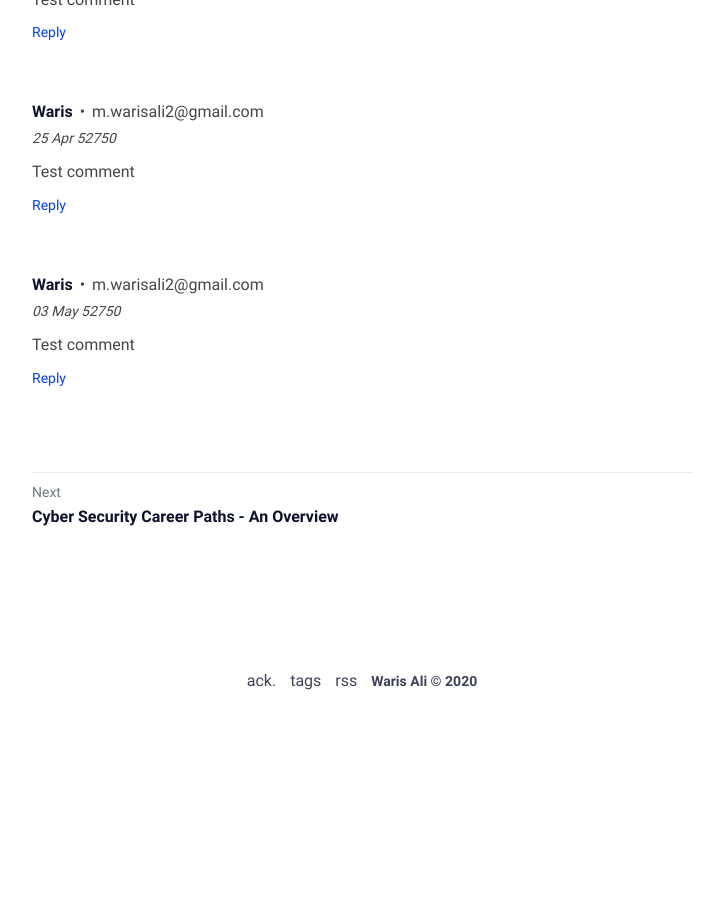
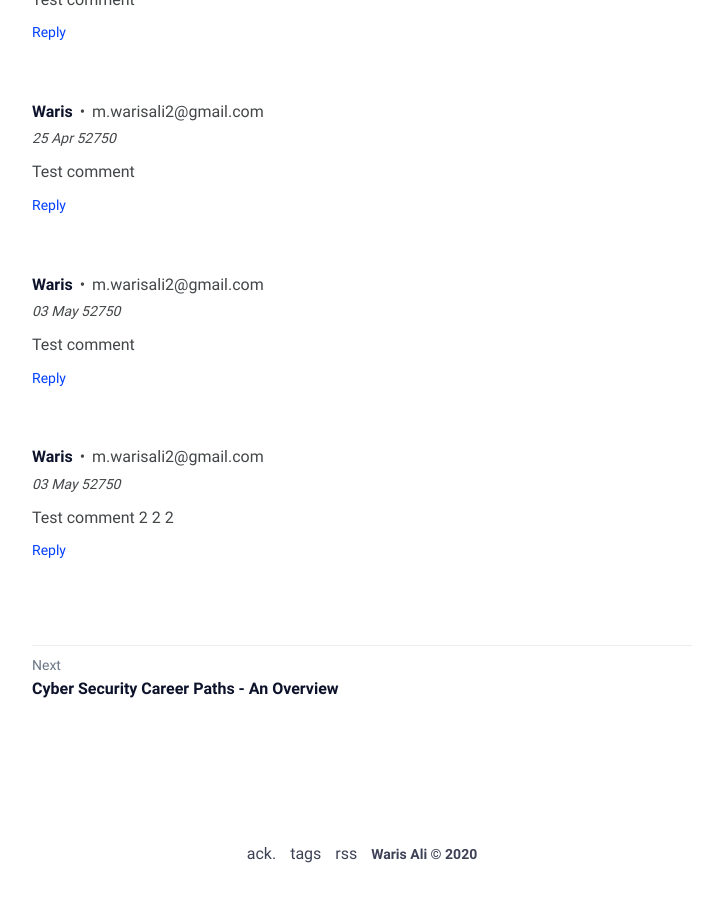
Before and after one commit to Waris-Ali-Tech/warisali.tech, a Jekyll site: the page built from _posts/2019-07-21-which-career-should-you-persue-in-it/2019-07-21-which-career-should-you-pursue-in-it.md, in a window 1280 px wide and 900 px high, scrolled down 4347 px. Shown: the whole window, without its empty margins (278-1001 px from the left). Built offline with Jekyll 4.4.1, drawn with Linux system fonts in a browser that asks for light colours; before the commit the page ends 5075 px from its top, so only the background shows below that.

Commit message:
comment: Waris on which-career-should-you-pursue-in-it

```diff
--- a/_data/comments.yml
+++ b/_data/comments.yml
@@ -72,3 +72,11 @@ which-career-should-you-pursue-in-it:
     email: m.warisali2@gmail.com
     replies: []
     id: 3c1cdaa1-2d5a-49d4-932a-486d582faaa3
+  fd8bcef4-df97-4066-81b5-67075f1a628e:
+    post: which-career-should-you-pursue-in-it
+    name: Waris
+    comment: Test comment 2 2 2
+    timestamp: 1602472569904
+    email: m.warisali2@gmail.com
+    replies: []
+    id: fd8bcef4-df97-4066-81b5-67075f1a628e
```
